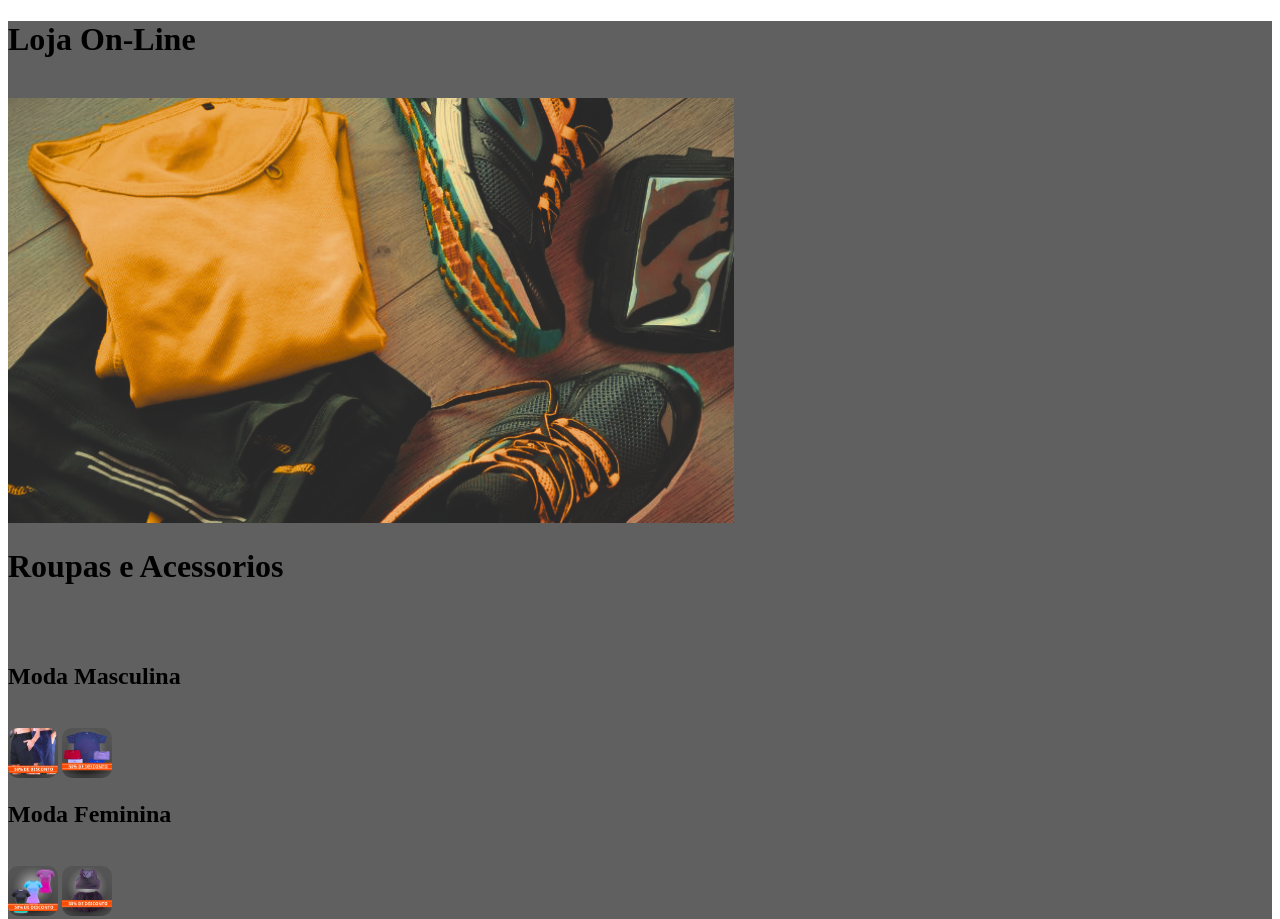
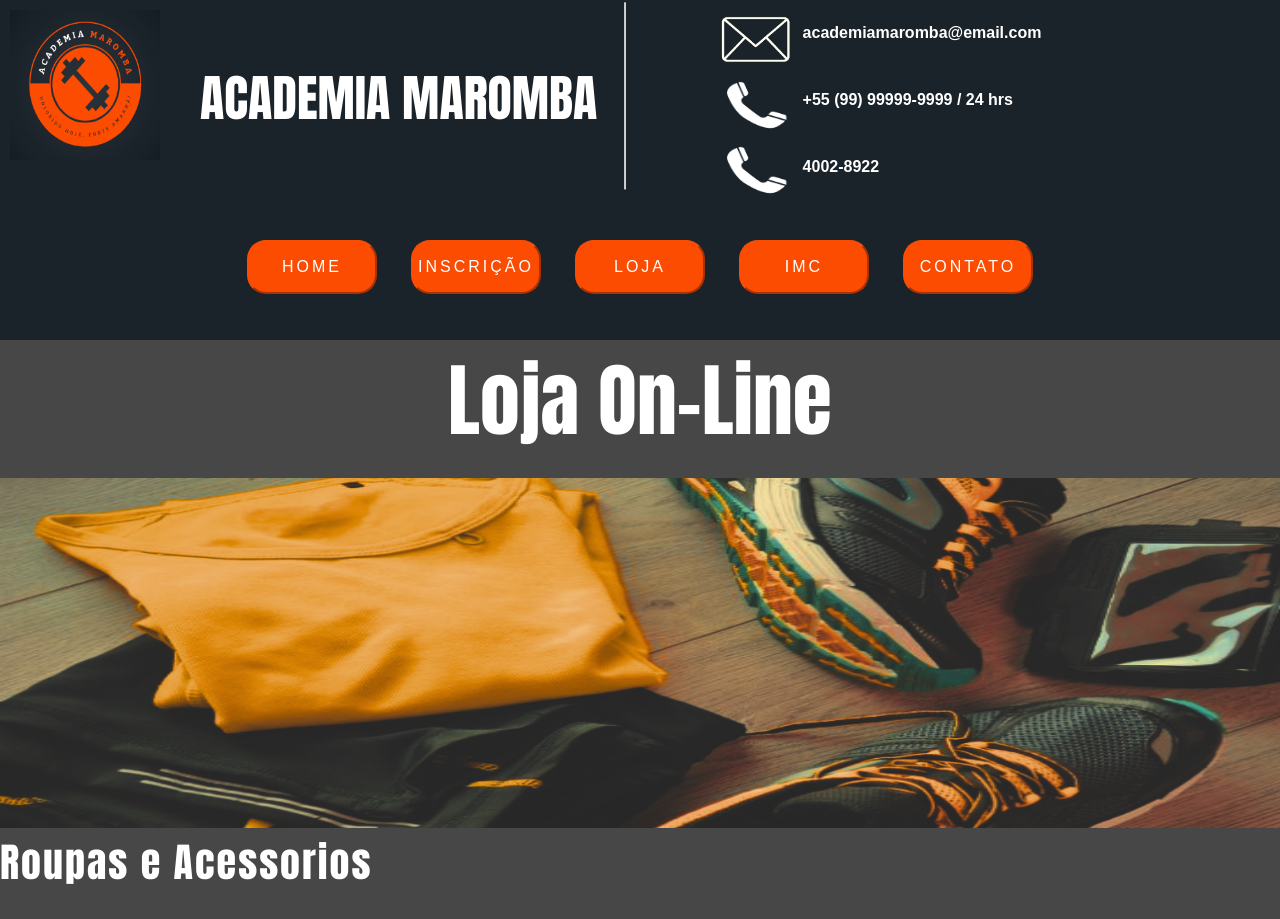
Before and after one commit to ciraht/academias, a plain HTML site: page shope.html in a window 1280 px wide. Shown: the top 919 px of the page. Drawn offline with Linux system fonts and the light colour scheme.

Commit message:
parte bonita da loja on-line
parte mais ajeitadinha da loja on-line

```diff
--- a/assets/estilo_shope.css
+++ b/assets/estilo_shope.css
@@ -1,14 +1,139 @@
+
+*{
+    margin: 0;
+    padding: 0;
+    text-decoration: none;
+}
+:root {
+    --branco: white;
+    --laranja: #FC4C02;
+    --preto: #1A222A;
+    --laranjaclaro: #FA7F4B;
+}
+.cabeçalho {
+    display: flex;
+    background-color: var(--preto);
+    height: 240px;
+}
+.nome {
+    font-size: 50px;
+    font-family: Impact, Haettenschweiler, 'Arial Narrow Bold', sans-serif;
+    text-align: center;
+    margin-top: 60px;
+    margin-left: 40px;
+    color: var(--branco);
+}
+.logo {
+    margin-left: 10px;
+    height: 150px;
+    width: 150px;
+    margin-top: 10px;
+}
+.caixa {
+    display: flex;
+    flex-direction: column;
+    margin-left: 90px;
+    flex-wrap: wrap
+}
+.icones {
+    margin-top: 15px;
+    height: 50px;
+    width: 75px;
+}
+.linha {
+    margin-left: 25px;
+    height: 190px;
+}
+.naoaguentomaisdiv {
+    height: 200px;
+    display: flex;
+    flex-direction: column;
+    justify-content: space-around;
+}
+.coiso_dos_icone {
+    font-weight: bold;
+    color: var(--branco);
+    font-family: Arial, Helvetica, sans-serif;
+    margin-left: 10px;
+}
+.cabecalho {
+    display: flex;
+    background-color: var(--preto);
+    height: 100px;
+    text-align: center;
+    justify-content: center;
+}
+.btn{
+    background-color: var(--laranja);
+    margin: 0 15px;
+    color: white;
+    font-size: 1em;
+    width: 130px;
+    height: 54px;
+    padding-top: 0px;
+    border-radius: 19px 19px 19px 19px;
+    border-color: var(--laranja);
+    font-family: Arial, Helvetica, sans-serif;
+    letter-spacing: 3px;
+}
+.btn:hover {
+    background-color: var(--laranjaclaro);
+    border-color: var(--laranjaclaro);
+}
+/*  fim do cabeçalho  */
 
 :root{
-    --cinza_fundo: rgb(96, 96, 96);
+    --cinza_fundo: rgb(71, 71, 71);
+    --cinza_frente: rgb(71, 71, 71);
 }
 
 .produtos{
-    height: 50px;
-    width: 50px;
+    height: 150px;
+    width: 150px;
     border-radius: 10px 10px 10px 10px;
 }
 
 .fundo{
     background-color: var(--cinza_fundo);
 }
+
+.titulo{
+    font-family: Impact;
+    color: white;
+    font-size: 80px;
+    text-align: center;
+    background-color: var(--cinza_frente);
+}
+
+.texto_grande{
+    font-family: Impact;
+    background-color: var(--cinza_frente);
+    color: white;
+    font-size: 40px;
+    letter-spacing: 2px;
+}
+
+.exposicao{
+    background-color: #1A222A;
+    height: 200px;
+    display: flex;
+    gap: 10px;
+}
+
+.imagem_grandona{
+    width: 100%;
+    height: 350px;
+
+}
+
+.quadro{
+    background-color: #363637;
+    width: 165px;
+    height: 180px;
+    text-align: center;
+    border-radius: 10px 10px 10px 10px;
+    box-shadow: #000000 8px 8px 8px;
+
+
+
+}
--- a/shope.html
+++ b/shope.html
@@ -8,45 +8,80 @@
 </head>
 <body>
 
+    <header>
+        <div class="cabeçalho">
+            <img class="logo" src="assets/img/logo_fundo_preto.png" alt="Logo">
+            <p class="nome">ACADEMIA MAROMBA</p>
+            <img class="linha" src="assets/img/linha.png" alt="">
+            <div class="caixa">
+                <img class="icones" src="assets/img/email.png" alt="">
+                <img class="icones" src="assets/img/telefone.png" alt="">
+                <img class="icones" src="assets/img/telefone.png" alt="">
+                <div class="naoaguentomaisdiv">
+                    <p class="coiso_dos_icone">academiamaromba@email.com</p>
+                    <p class="coiso_dos_icone">+55 (99) 99999-9999 / 24 hrs</p>
+                    <p class="coiso_dos_icone">4002-8922</p>
+                </div>
+            </div>
+        </div>
+        <div class="cabecalho">
+            <nav>
+                <a href="index.html"><button class="btn">HOME</button></a>
+                <a href=""><button class="btn">INSCRIÇÃO</button></a>
+                <a href="shope.html"><button class="btn">LOJA</button></a>
+                <a href="calculadora_imc.html"><button class="btn">IMC</button></a>
+                <a href=""><button class="btn">CONTATO</button></a>
+            </nav>
+        </div>
+    </header>
+
     <main class="fundo">
 
-        <h1>Loja On-Line</h1>
+        <h1 class="titulo">Loja On-Line</h1>
         <br>
 
 
         <div>
-            <img src="assets/img/imagem_fundo_roupas.png">
+            <img class="imagem_grandona" src="assets/img/imagem_fundo_roupas.png">
 
-            <h1>Roupas e Acessorios</h1>
+            <h1 class="texto_grande">Roupas e Acessorios</h1>
 
             <br><br>
 
-            <h2>Moda Masculina</h2>
+            <h2 class="texto_grande">Moda Masculina</h2>
+
             <br>
-            <img class="produtos" src="assets/img/3.png">
-            <img class="produtos" src="assets/img/4.png">
+            <div class="exposicao">
+                <div class="quadro"><br><img class="produtos" src="assets/img/3.png"></div>
+                <div class="quadro"><br><img class="produtos" src="assets/img/4.png"></div>
+            </div>
 
-            <h2>Moda Feminina</h2>
+            <h2 class="texto_grande">Moda Feminina</h2>
+
             <br>
-            <img class="produtos" src="assets/img/5.png">
-            <img class="produtos" src="assets/img/6.png">
+            <div class="exposicao">
+                <div class="quadro"><br><img class="produtos" src="assets/img/5.png"></div>
+                <div class="quadro"><br><img class="produtos" src="assets/img/6.png"></div>
+            </div>
 
             <br><br>
 
-            <img src="assets/img/imagem_fundo_suplementos.png">
+            <img class="imagem_grandona" src="assets/img/imagem_fundo_suplementos.png">
 
             <br>
         </div>
 
         <div>
 
-            <h1>Suplementos</h1>
+            <h1 class="texto_grande">Suplementos</h1>
 
             <br><br>
 
-            <img class="produtos" src="assets/img/1.png">
-            <img class="produtos" src="assets/img/2.png">
-            <img class="produtos" src="assets/img/8.png">
+            <di class="exposicao">
+                <div class="quadro"><br><img class="produtos" src="assets/img/1.png"></div>
+                <div class="quadro"><br><img class="produtos" src="assets/img/2.png"></div>
+                <div class="quadro"><br><img class="produtos" src="assets/img/8.png"></div>
+            </di>
         </div>
 
     </main>
```
Also changed, not shown: index.html (+2 -2 lines).
